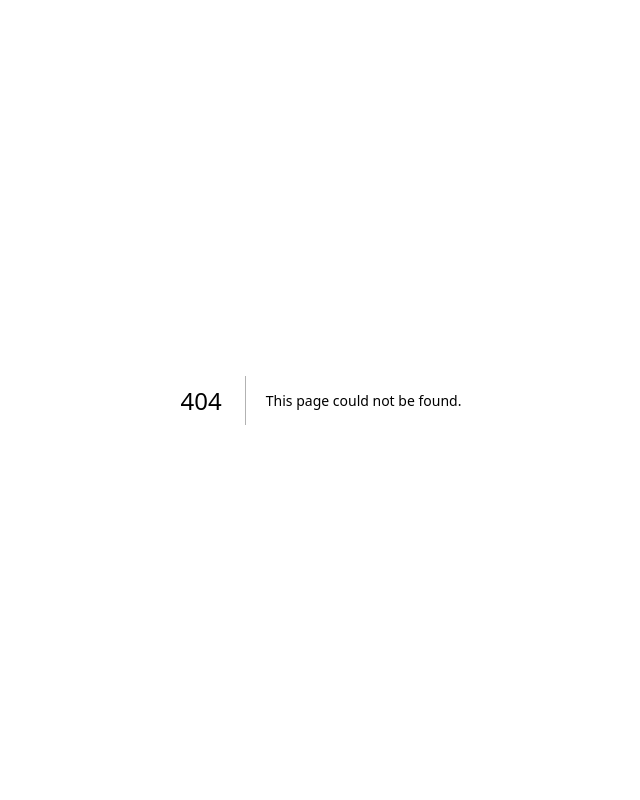
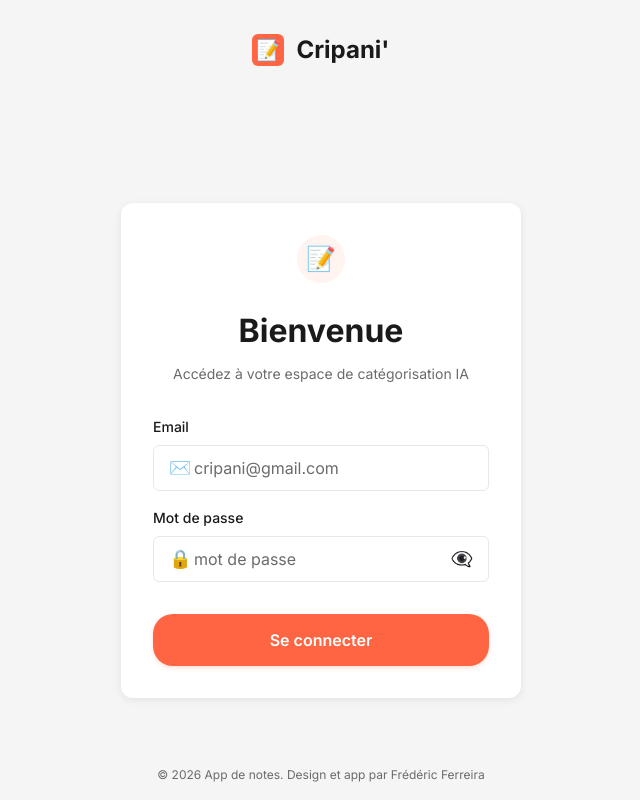
Before and after one commit to Frederic10x/cripanf, a Next.js app: page /login in a window 1280 px wide. Before the commit this address had no page. Shown: the whole page, without its empty margins (319-959 px from the left). Built offline with nearby package versions, Linux system fonts and the light colour scheme.

Commit message:
page login

```diff
--- /dev/null
+++ b/src/app/(auth)/layout.tsx
@@ -0,0 +1,7 @@
+export default function AuthLayout({
+  children,
+}: {
+  children: React.ReactNode;
+}) {
+  return <>{children}</>;
+}
--- /dev/null
+++ b/src/app/(auth)/login/login.module.css
@@ -0,0 +1,198 @@
+.container {
+  min-height: 100vh;
+  display: flex;
+  flex-direction: column;
+  background-color: var(--color-bg-secondary);
+}
+
+.header {
+  display: flex;
+  justify-content: center;
+  padding: var(--spacing-xl) 0;
+}
+
+.logo {
+  display: flex;
+  align-items: center;
+  gap: var(--spacing-sm);
+}
+
+.logoIcon {
+  width: 32px;
+  height: 32px;
+  background-color: var(--color-primary);
+  border-radius: var(--radius-sm);
+  display: flex;
+  align-items: center;
+  justify-content: center;
+  color: white;
+  font-size: 1.25rem;
+  font-weight: 700;
+}
+
+.logoText {
+  font-size: var(--font-xl);
+  font-weight: 700;
+  color: var(--color-text);
+}
+
+.main {
+  flex: 1;
+  display: flex;
+  align-items: center;
+  justify-content: center;
+  padding: var(--spacing-xl);
+}
+
+.card {
+  width: 100%;
+  max-width: 400px;
+  background-color: var(--color-bg);
+  border-radius: var(--radius-lg);
+  box-shadow: var(--shadow-md);
+  padding: var(--spacing-xl);
+  display: flex;
+  flex-direction: column;
+  align-items: center;
+}
+
+.iconWrapper {
+  width: 48px;
+  height: 48px;
+  background-color: var(--color-primary-light);
+  border-radius: 50%;
+  display: flex;
+  align-items: center;
+  justify-content: center;
+  margin-bottom: var(--spacing-lg);
+}
+
+.icon {
+  color: var(--color-primary);
+  font-size: 1.5rem;
+}
+
+.title {
+  font-size: var(--font-2xl);
+  font-weight: 700;
+  color: var(--color-text);
+  margin-bottom: var(--spacing-xs);
+  text-align: center;
+}
+
+.subtitle {
+  font-size: var(--font-sm);
+  color: var(--color-text-secondary);
+  margin-bottom: var(--spacing-xl);
+  text-align: center;
+}
+
+.form {
+  width: 100%;
+}
+
+.formGroup {
+  margin-bottom: var(--spacing-md);
+}
+
+.label {
+  display: block;
+  font-size: var(--font-sm);
+  font-weight: 500;
+  color: var(--color-text);
+  margin-bottom: var(--spacing-xs);
+}
+
+.inputWrapper {
+  position: relative;
+  display: flex;
+  align-items: center;
+}
+
+.inputIcon {
+  position: absolute;
+  left: var(--spacing-md);
+  color: var(--color-text-secondary);
+  font-size: 1.125rem;
+  pointer-events: none;
+}
+
+.input {
+  width: 100%;
+  padding: var(--spacing-sm) var(--spacing-md);
+  padding-left: 2.5rem;
+  border: 1px solid var(--color-border);
+  border-radius: var(--radius-sm);
+  font-size: var(--font-base);
+  color: var(--color-text);
+  background-color: var(--color-bg);
+  transition: border-color 0.2s;
+}
+
+.input:focus {
+  outline: none;
+  border-color: var(--color-primary);
+}
+
+.input::placeholder {
+  color: var(--color-text-secondary);
+}
+
+.passwordToggle {
+  position: absolute;
+  right: var(--spacing-md);
+  color: var(--color-text-secondary);
+  cursor: pointer;
+  font-size: 1.125rem;
+  background: none;
+  border: none;
+  padding: 0;
+  display: flex;
+  align-items: center;
+}
+
+.passwordToggle:hover {
+  color: var(--color-text);
+}
+
+.error {
+  color: var(--color-primary);
+  font-size: var(--font-sm);
+  margin-top: var(--spacing-xs);
+}
+
+.button {
+  width: 100%;
+  padding: var(--spacing-md) var(--spacing-xl);
+  background-color: var(--color-primary);
+  color: white;
+  font-size: var(--font-base);
+  font-weight: 600;
+  border: none;
+  border-radius: var(--radius-full);
+  box-shadow: var(--shadow-button);
+  cursor: pointer;
+  transition: opacity 0.2s;
+  margin-top: var(--spacing-md);
+}
+
+.button:hover {
+  opacity: 0.9;
+}
+
+.button:disabled {
+  opacity: 0.6;
+  cursor: not-allowed;
+}
+
+.footer {
+  position: fixed;
+  bottom: 0;
+  left: 0;
+  right: 0;
+  text-align: center;
+  padding: var(--spacing-md);
+  font-size: var(--font-xs);
+  color: var(--color-text-secondary);
+  background-color: var(--color-bg-secondary);
+}
--- /dev/null
+++ b/src/app/(auth)/login/page.tsx
@@ -0,0 +1,146 @@
+'use client';
+
+import { useState, FormEvent } from 'react';
+import { useRouter } from 'next/navigation';
+import { createClient } from '@/lib/supabase/client';
+import styles from './login.module.css';
+
+export default function LoginPage() {
+  const router = useRouter();
+  const [email, setEmail] = useState('');
+  const [password, setPassword] = useState('');
+  const [showPassword, setShowPassword] = useState(false);
+  const [error, setError] = useState('');
+  const [loading, setLoading] = useState(false);
+
+  const validateEmail = (email: string): boolean => {
+    const emailRegex = /^[^\s@]+@[^\s@]+\.[^\s@]+$/;
+    return emailRegex.test(email);
+  };
+
+  const handleSubmit = async (e: FormEvent<HTMLFormElement>) => {
+    e.preventDefault();
+    setError('');
+
+    // Validation
+    if (!email || !password) {
+      setError('Veuillez remplir tous les champs');
+      return;
+    }
+
+    if (!validateEmail(email)) {
+      setError('Veuillez entrer une adresse email valide');
+      return;
+    }
+
+    if (password.length < 6) {
+      setError('Le mot de passe doit contenir au moins 6 caractères');
+      return;
+    }
+
+    setLoading(true);
+
+    try {
+      const supabase = createClient();
+      const { error: signInError } = await supabase.auth.signInWithPassword({
+        email,
+        password,
+      });
+
+      if (signInError) {
+        setError('Email ou mot de passe incorrect');
+        return;
+      }
+
+      router.push('/dashboard');
+    } catch (err) {
+      setError('Une erreur est survenue. Veuillez réessayer.');
+    } finally {
+      setLoading(false);
+    }
+  };
+
+  return (
+    <div className={styles.container}>
+      <header className={styles.header}>
+        <div className={styles.logo}>
+          <div className={styles.logoIcon}>📝</div>
+          <span className={styles.logoText}>Cripani'</span>
+        </div>
+      </header>
+
+      <main className={styles.main}>
+        <div className={styles.card}>
+          <div className={styles.iconWrapper}>
+            <div className={styles.icon}>📝</div>
+          </div>
+
+          <h1 className={styles.title}>Bienvenue</h1>
+          <p className={styles.subtitle}>
+            Accédez à votre espace de catégorisation IA
+          </p>
+
+          <form className={styles.form} onSubmit={handleSubmit}>
+            <div className={styles.formGroup}>
+              <label htmlFor="email" className={styles.label}>
+                Email
+              </label>
+              <div className={styles.inputWrapper}>
+                <span className={styles.inputIcon}>✉️</span>
+                <input
+                  id="email"
+                  type="email"
+                  className={styles.input}
+                  placeholder="cripani@gmail.com"
+                  value={email}
+                  onChange={(e) => setEmail(e.target.value)}
+                  disabled={loading}
+                />
+              </div>
+            </div>
+
+            <div className={styles.formGroup}>
+              <label htmlFor="password" className={styles.label}>
+                Mot de passe
+              </label>
+              <div className={styles.inputWrapper}>
+                <span className={styles.inputIcon}>🔒</span>
+                <input
+                  id="password"
+                  type={showPassword ? 'text' : 'password'}
+                  className={styles.input}
+                  placeholder="mot de passe"
+                  value={password}
+                  onChange={(e) => setPassword(e.target.value)}
+                  disabled={loading}
+                />
+                <button
+                  type="button"
+                  className={styles.passwordToggle}
+                  onClick={() => setShowPassword(!showPassword)}
+                  aria-label={showPassword ? 'Masquer le mot de passe' : 'Afficher le mot de passe'}
+                >
+                  {showPassword ? '👁️' : '👁️‍🗨️'}
+                </button>
+              </div>
+            </div>
+
+            {error && <div className={styles.error}>{error}</div>}
+
+            <button
+              type="submit"
+              className={styles.button}
+              disabled={loading}
+            >
+              {loading ? 'Connexion...' : 'Se connecter'}
+            </button>
+          </form>
+        </div>
+      </main>
+
+      <footer className={styles.footer}>
+        © 2026 App de notes. Design et app par Frédéric Ferreira
+      </footer>
+    </div>
+  );
+}
```
